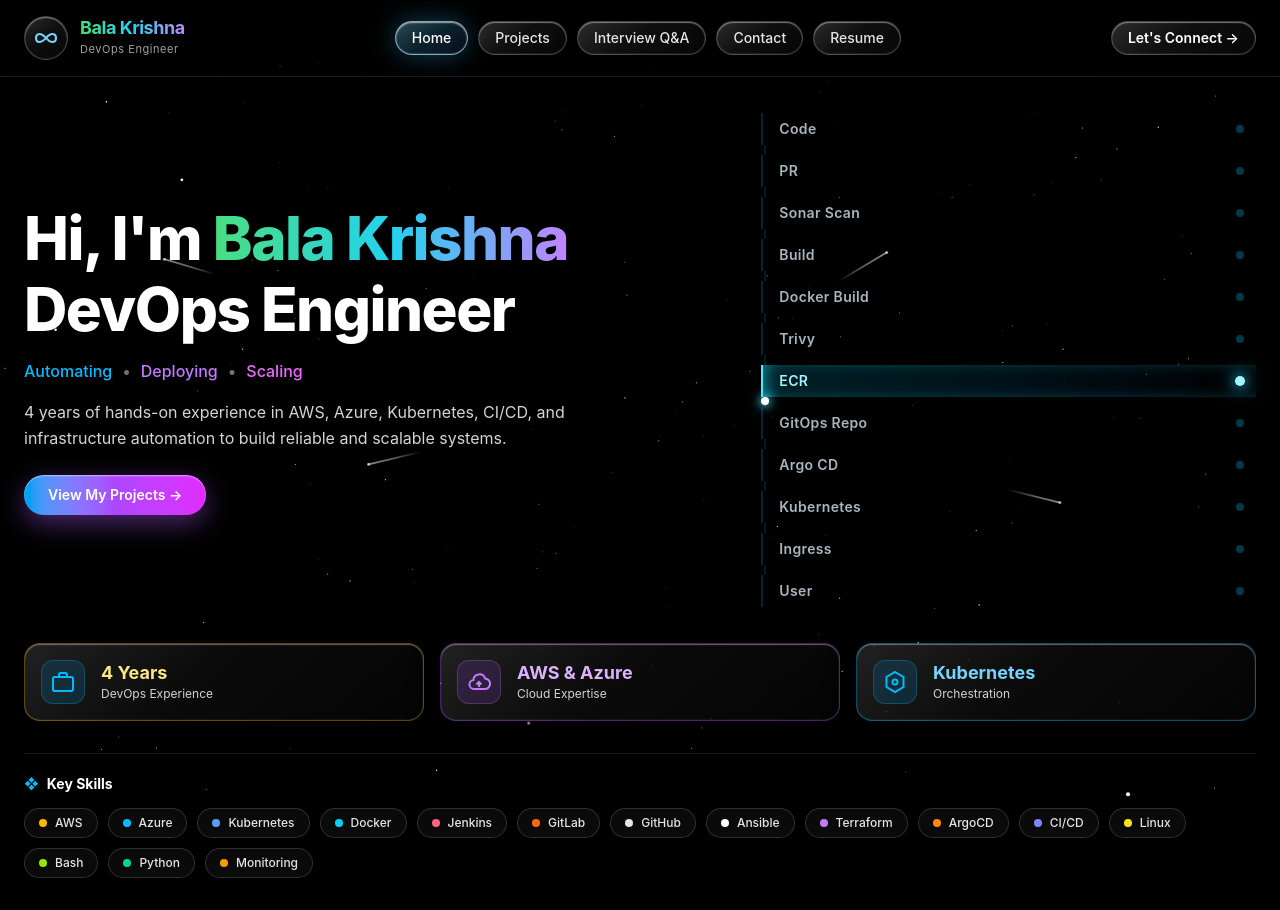
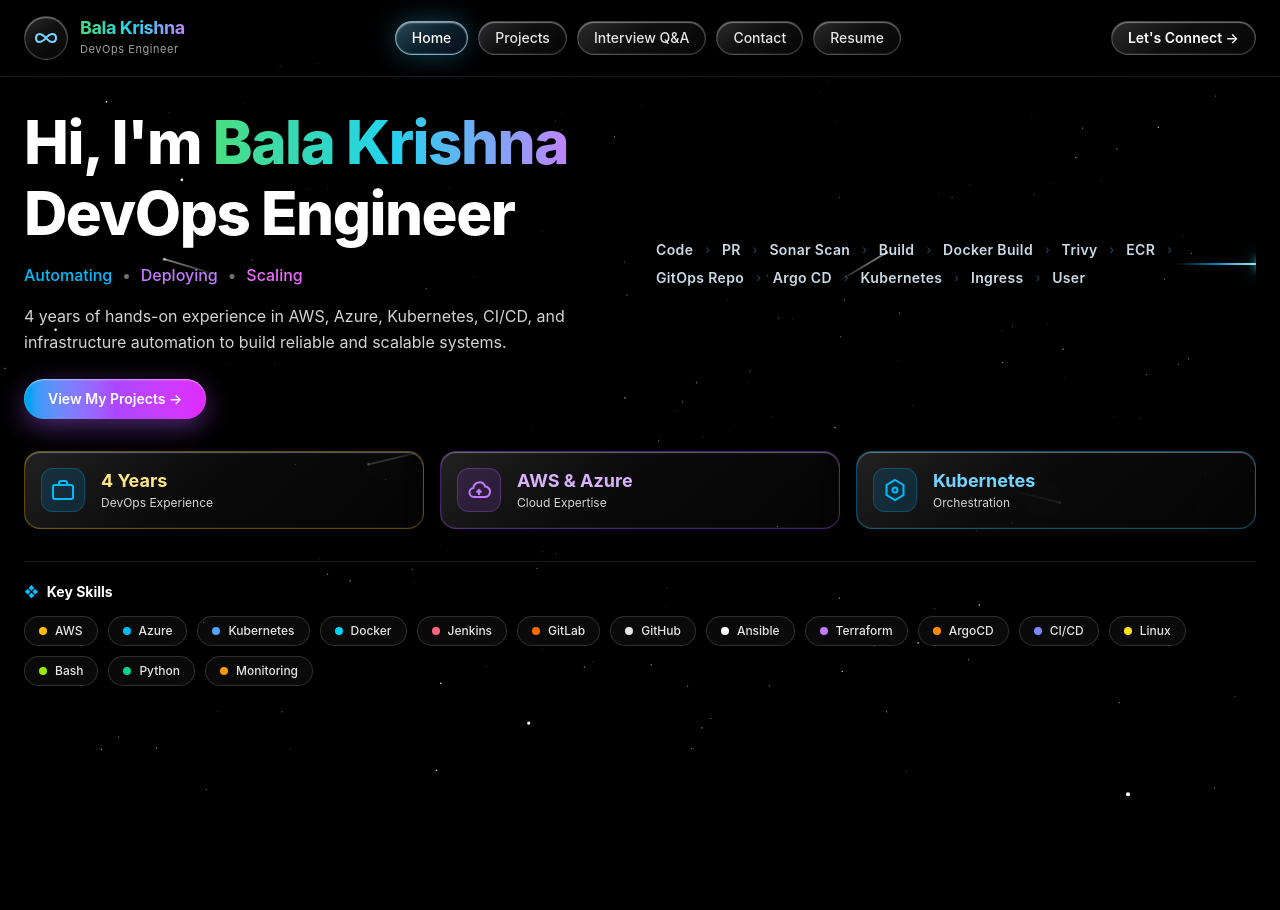
Before and after one commit to Bala-Nakkala/Bala-Nakkala.github.io, a React (Vite) app: page / in a window 1280 px wide. After the commit the page ends 800 px from the top, so only its background shows below. Built offline with nearby package versions, Linux system fonts and the light colour scheme.

Commit message:
Add See Flow button before User and neuron-like edge particle animation

```diff
--- a/src/App.jsx
+++ b/src/App.jsx
@@ -26,7 +26,6 @@ const INITIAL_HOSTED_RESUMES = [
   },
 ];
 
-// Flow order: Code -> PR -> Sonar Scan -> Build -> Docker Build -> Trivy -> ECR -> GitOps Repo -> Argo CD -> Kubernetes -> Ingress -> User
 const FLOW_STAGES = [
   "Code",
   "PR",
@@ -140,56 +139,63 @@ function DevOpsInfinityLogo({ className = "h-6 w-6" }) {
   );
 }
 
-// Clean glowing stage flow inspired by the Git visual sequence (no round pill boxes, no button)
-function GlowingStageSequenceFlow() {
-  const [activeIndex, setActiveIndex] = useState(0);
+// Smooth continuous star-streak moving horizontally through the middle of the stage labels from Code to User
+function SmoothHorizontalMiddleStreak() {
+  const containerRef = useRef(null);
+  const streakRef = useRef(null);
 
   useEffect(() => {
-    const timer = setInterval(() => {
-      setActiveIndex((prev) => (prev + 1) % FLOW_STAGES.length);
-    }, 850);
-    return () => clearInterval(timer);
+    let animId;
+    let startTime = null;
+    const cycleDuration = 6500; // ms for smooth travel from Code to User
+
+    const animate = (now) => {
+      if (!startTime) startTime = now;
+      const elapsed = (now - startTime) % cycleDuration;
+      const progress = elapsed / cycleDuration; // 0 -> 1
+
+      const container = containerRef.current;
+      const streak = streakRef.current;
+
+      if (container && streak) {
+        const width = container.offsetWidth;
+        const streakWidth = streak.offsetWidth || 80;
+        const x = -streakWidth + progress * (width + streakWidth * 1.4);
+        streak.style.transform = `translate3d(${x}px, -50%, 0)`;
+      }
+
+      animId = requestAnimationFrame(animate);
+    };
+
+    animId = requestAnimationFrame(animate);
+    return () => cancelAnimationFrame(animId);
   }, []);
 
   return (
-    <div className="relative select-none py-1">
-      <div className="flex flex-col">
-        {FLOW_STAGES.map((stage, idx) => {
-          const isCurrent = idx === activeIndex;
-          const isLast = idx === FLOW_STAGES.length - 1;
+    <div
+      ref={containerRef}
+      className="relative flex w-full flex-wrap items-center gap-x-3 gap-y-2 overflow-hidden py-4 select-none"
+    >
+      {FLOW_STAGES.map((stage, idx) => (
+        <React.Fragment key={stage}>
+          <span className="text-xs sm:text-sm font-semibold tracking-wide text-sky-100/90">
+            {stage}
+          </span>
+          {idx < FLOW_STAGES.length - 1 && (
+            <span className="text-xs text-sky-300/35">›</span>
+          )}
+        </React.Fragment>
+      ))}
 
-          return (
-            <React.Fragment key={stage}>
-              <div
-                className={`flex items-center justify-between border-l-2 py-1.5 pl-4 pr-3 text-xs sm:text-sm font-semibold tracking-wide transition-all duration-300 ${
-                  isCurrent
-                    ? "border-cyan-300 bg-gradient-to-r from-cyan-400/15 via-sky-500/10 to-transparent text-white shadow-[inset_10px_0_18px_-8px_rgba(34,211,238,0.65)]"
-                    : "border-sky-400/20 text-sky-100/75"
-                }`}
-              >
-                <span className={isCurrent ? "text-cyan-200" : ""}>{stage}</span>
-                <span
-                  className={`h-2 w-2 rounded-full transition-all duration-300 ${
-                    isCurrent
-                      ? "scale-125 bg-cyan-200 shadow-[0_0_10px_#22d3ee,0_0_18px_#38bdf8]"
-                      : "bg-sky-400/30"
-                  }`}
-                />
-              </div>
-
-              {!isLast && (
-                <div className="relative ml-[3px] h-2.5 w-[2px] bg-sky-400/15">
-                  {isCurrent && (
-                    <span
-                      aria-hidden="true"
-                      className="absolute -left-[3px] top-0 h-2 w-2 rounded-full bg-white shadow-[0_0_8px_#67e8f9,0_0_14px_#22d3ee]"
-                    />
-                  )}
-                </div>
-              )}
-            </React.Fragment>
-          );
-        })}
+      {/* Smooth moving star-streak passing right across the middle line of the letters */}
+      <div
+        ref={streakRef}
+        aria-hidden="true"
+        className="pointer-events-none absolute top-1/2 left-0 flex items-center will-change-transform"
+        style={{ transform: "translate3d(-100px, -50%, 0)" }}
+      >
+        <span className="h-[2.5px] w-16 sm:w-20 rounded-full bg-gradient-to-r from-transparent via-sky-400/70 to-cyan-200" />
+        <span className="h-2.5 w-2.5 rounded-full bg-white shadow-[0_0_10px_#67e8f9,0_0_20px_#22d3ee]" />
       </div>
     </div>
   );
@@ -557,7 +563,7 @@ export default function App() {
         {activePage === "home" && (
           <>
             <section className="grid grid-cols-1 items-center gap-8 lg:grid-cols-12">
-              <div className="lg:col-span-7">
+              <div className="lg:col-span-6">
                 <h1 className="text-4xl sm:text-5xl md:text-6xl font-extrabold tracking-tight leading-[1.12]">
                   Hi, I&apos;m{" "}
                   <span style={blendedGradientStyle}>Bala Krishna</span>
@@ -588,8 +594,8 @@ export default function App() {
                 </div>
               </div>
 
-              <div className="lg:col-span-5">
-                <GlowingStageSequenceFlow />
+              <div className="lg:col-span-6">
+                <SmoothHorizontalMiddleStreak />
               </div>
             </section>
 
```
